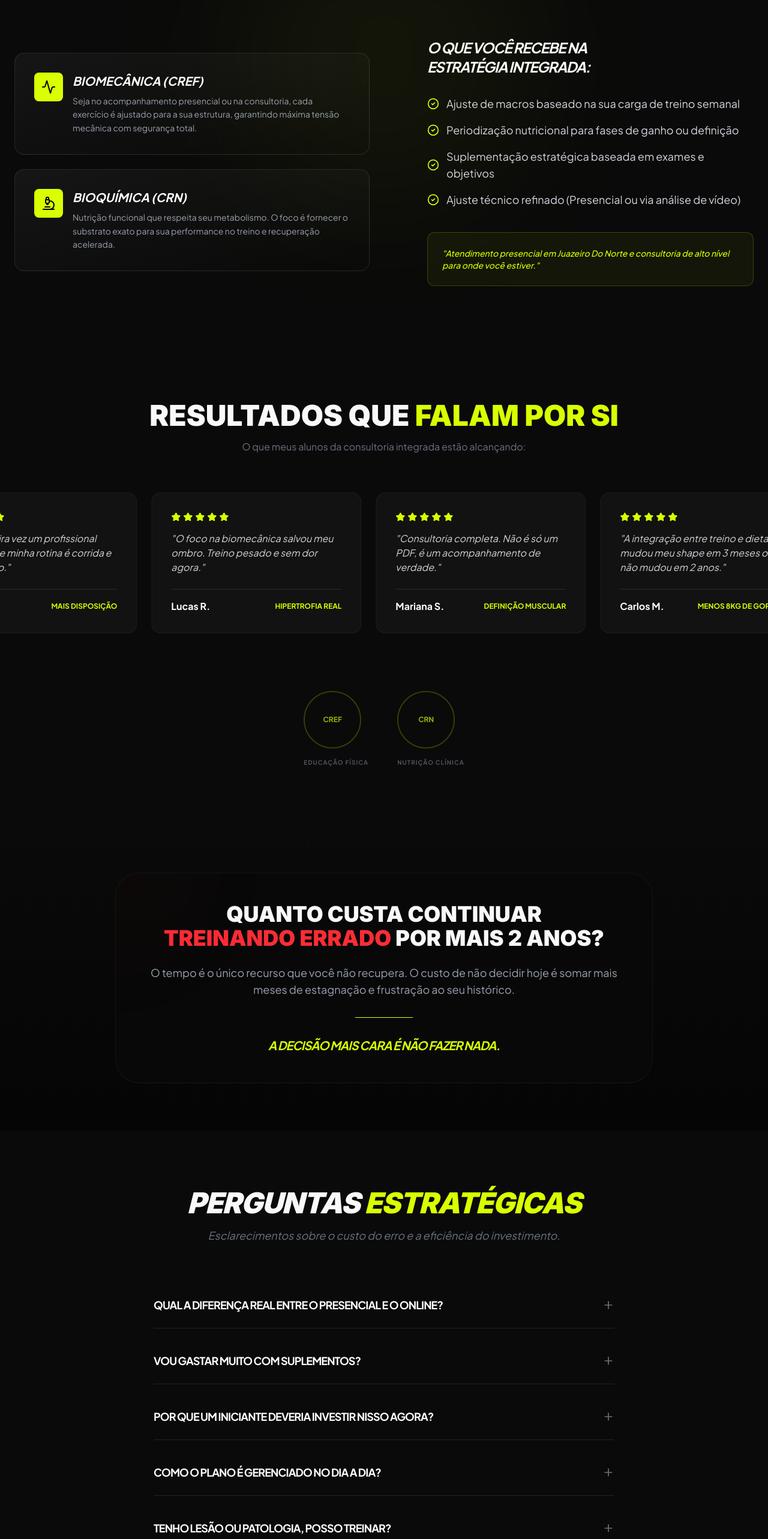
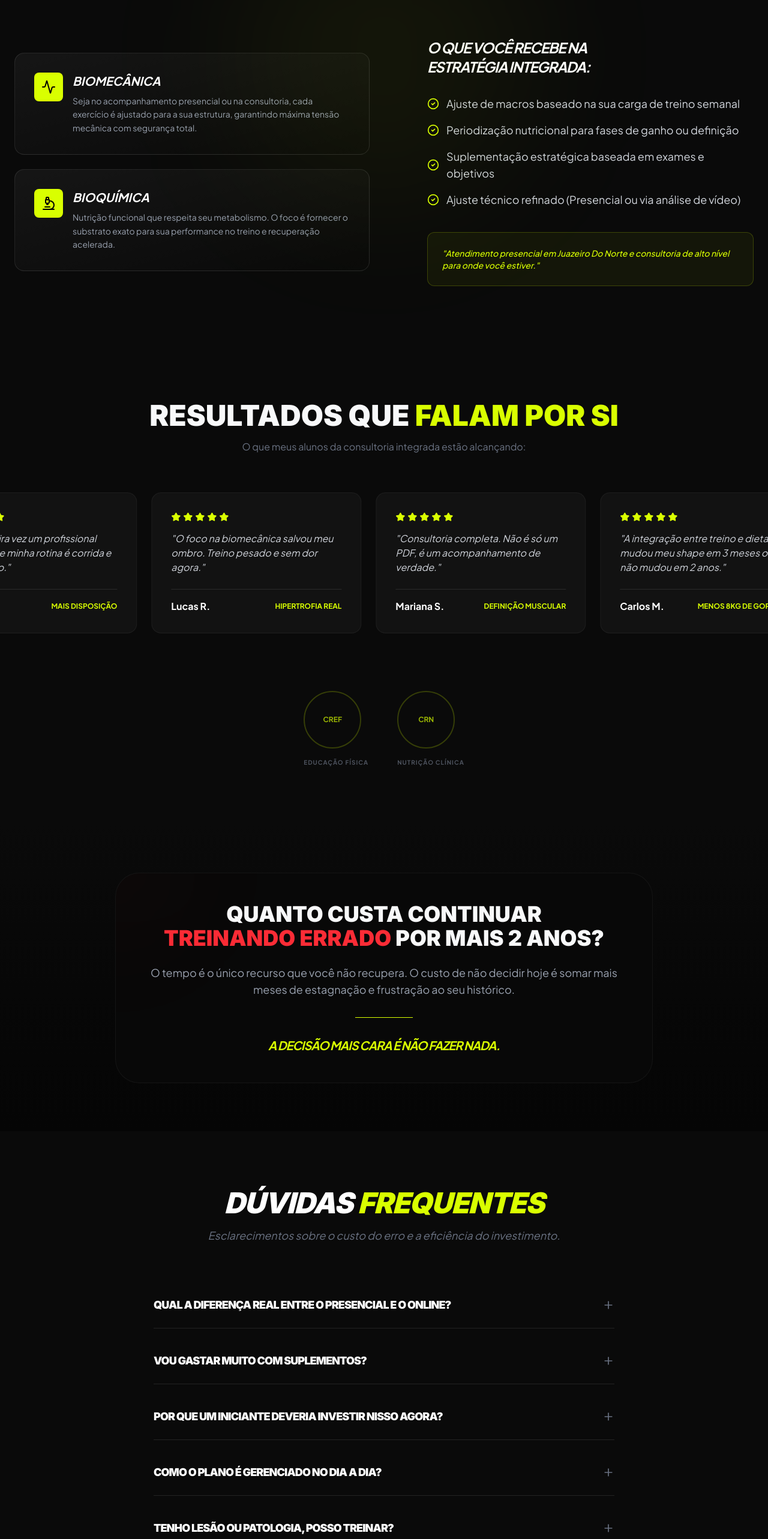
Before and after one commit to wendelvx/saulo, a React (Vite) app: page / in a window 1280 px wide. Shown: the part 2480-5046 px from the top of the page at 60% size. Built offline with nearby package versions, Linux system fonts and the light colour scheme.

Commit message:
adicionando novas seções

```diff
--- a/src/App.jsx
+++ b/src/App.jsx
@@ -2,11 +2,12 @@ import { motion, useScroll, useSpring } from "framer-motion";
 import Navbar from "./components/Navbar";
 import Hero from "./sections/Hero";
 import TheGap from "./sections/TheGap";
-import Experience from "./sections/Experience"; // Nova Seção
+import Experience from "./sections/Experience";
 import Methodology from "./sections/Methodology";
 import SocialProof from "./sections/SocialProof";
-import CostOfInaction from "./sections/CostOfInaction"; // Nova Seção
+import CostOfInaction from "./sections/CostOfInaction";
 import FAQ from "./sections/FAQ";
+import Footer from "./components/Footer"; // Importando o novo Footer
 import ConversionTools from "./components/ConversionTools";
 
 function App() {
@@ -37,32 +38,15 @@ function App() {
       <div className="h-px w-full bg-gradient-to-r from-transparent via-white/5 to-transparent" />
 
       <TheGap />
-
-      {/* Experiência Mental: Onde o usuário se visualiza no projeto */}
       <Experience />
-
       <Methodology />
-
       <SocialProof />
-
-      {/* Gatilho de Urgência: O impacto de não agir agora */}
       <CostOfInaction />
-
       <FAQ />
 
-      {/* Footer */}
-      <footer className="py-20 border-t border-white/5 bg-black text-center space-y-4 pb-32 md:pb-20">
-        <div className="font-display font-black text-xl opacity-50">
-          SAULO <span className="text-brand-lime italic font-light">VITORINO</span>
-        </div>
-        <p className="text-gray-600 text-xs max-w-xs mx-auto">
-          CREF 000000-G/XX | CRN 00000/P<br />
-          Estratégia Integrada • Presencial & Online
-        </p>
-        <p className="text-[10px] text-gray-800 uppercase tracking-[0.3em] pt-8">
-          Desenvolvido com Tecnologia Premium
-        </p>
-      </footer>
+      {/* Footer Componentizado */}
+      <Footer />
+
     </main>
   );
 }
--- /dev/null
+++ b/src/components/Footer.jsx
@@ -0,0 +1,26 @@
+export default function Footer() {
+  return (
+    <footer className="py-20 border-t border-white/5 bg-black text-center space-y-4 pb-32 md:pb-20">
+      {/* Logo com font-display */}
+      <div className="font-display font-black text-xl opacity-50 tracking-tighter uppercase">
+        SAULO <span className="text-brand-lime italic font-light">VITORINO</span>
+      </div>
+
+      {/* Credenciais e Texto com font-body */}
+      <div className="font-body space-y-2">
+        <p className="text-gray-500 text-xs font-bold tracking-widest uppercase">
+          CREF 3918/G | CRN 22529/P
+        </p>
+        <p className="text-gray-600 text-[10px] lg:text-xs max-w-xs mx-auto leading-relaxed">
+          Alta Performance e Saúde • Atendimento Presencial & Online
+        </p>
+      </div>
+
+      <div className="pt-8">
+        <p className="font-body text-[9px] text-gray-800 uppercase tracking-[0.4em]">
+          Desenvolvido com Tecnologia Premium
+        </p>
+      </div>
+    </footer>
+  );
+}
--- a/src/sections/FAQ.jsx
+++ b/src/sections/FAQ.jsx
@@ -29,7 +29,7 @@ export default function FAQ() {
   const [active, setActive] = useState(null);
 
   return (
-    <section className="py-24 px-6 bg-[#0A0A0A]">
+    <section className="py-24 px-6 bg-brand-black">
       <div className="container mx-auto max-w-3xl">
         <motion.div
           initial={{ opacity: 0, y: 20 }}
@@ -37,10 +37,14 @@ export default function FAQ() {
           viewport={{ once: true }}
           className="text-center mb-16"
         >
-          <h2 className="text-3xl lg:text-5xl font-display font-black uppercase tracking-tight italic">
-            Perguntas <span className="text-brand-lime">Estratégicas</span>
+          {/* font-display para o título principal */}
+          <h2 className="text-3xl lg:text-5xl font-display font-black uppercase tracking-tight italic text-white">
+            Dúvidas <span className="text-brand-lime">Frequentes</span>
           </h2>
-          <p className="text-gray-500 mt-4 italic text-lg">Esclarecimentos sobre o custo do erro e a eficiência do investimento.</p>
+          {/* font-body para o texto de suporte */}
+          <p className="font-body text-gray-500 mt-4 italic text-lg">
+            Esclarecimentos sobre o custo do erro e a eficiência do investimento.
+          </p>
         </motion.div>
 
         <div className="space-y-4">
@@ -50,7 +54,8 @@ export default function FAQ() {
                 onClick={() => setActive(active === i ? null : i)}
                 className="w-full py-6 flex justify-between items-center text-left hover:text-brand-lime transition-all group"
               >
-                <span className={`text-lg font-bold transition-colors ${active === i ? 'text-brand-lime' : 'text-white uppercase tracking-tighter'}`}>
+                {/* font-display para as perguntas */}
+                <span className={`text-lg font-display font-bold transition-colors ${active === i ? 'text-brand-lime' : 'text-white uppercase tracking-tighter'}`}>
                   {faq.q}
                 </span>
                 <div className={`transition-transform duration-300 ${active === i ? 'rotate-180 text-brand-lime' : 'text-gray-500'}`}>
@@ -67,7 +72,8 @@ export default function FAQ() {
                     transition={{ duration: 0.3, ease: "easeInOut" }}
                     className="overflow-hidden"
                   >
-                    <p className="pb-6 text-gray-400 leading-relaxed text-base border-l-2 border-brand-lime pl-4">
+                    {/* font-body para as respostas */}
+                    <p className="font-body pb-6 text-gray-400 leading-relaxed text-base border-l-2 border-brand-lime pl-4">
                       {faq.a}
                     </p>
                   </motion.div>
--- a/src/sections/Methodology.jsx
+++ b/src/sections/Methodology.jsx
@@ -44,7 +44,7 @@ export default function Methodology() {
                   <Activity size={24} />
                 </div>
                 <div>
-                  <h3 className="text-xl font-bold mb-2 text-white italic uppercase">Biomecânica (CREF)</h3>
+                  <h3 className="text-xl font-bold mb-2 text-white italic uppercase">Biomecânica</h3>
                   <p className="text-gray-400 text-sm leading-relaxed">
                     Seja no acompanhamento presencial ou na consultoria, cada exercício é ajustado para a sua estrutura, garantindo máxima tensão mecânica com segurança total.
                   </p>
@@ -63,7 +63,7 @@ export default function Methodology() {
                   <Microscope size={24} />
                 </div>
                 <div>
-                  <h3 className="text-xl font-bold mb-2 text-white italic uppercase">Bioquímica (CRN)</h3>
+                  <h3 className="text-xl font-bold mb-2 text-white italic uppercase">Bioquímica</h3>
                   <p className="text-gray-400 text-sm leading-relaxed">
                     Nutrição funcional que respeita seu metabolismo. O foco é fornecer o substrato exato para sua performance no treino e recuperação acelerada.
                   </p>
```
